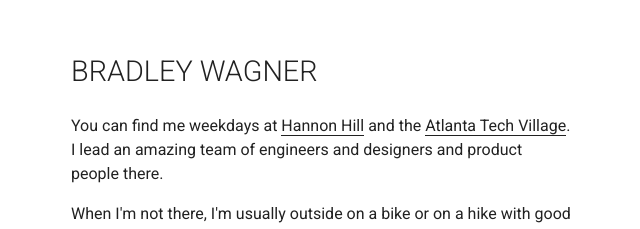
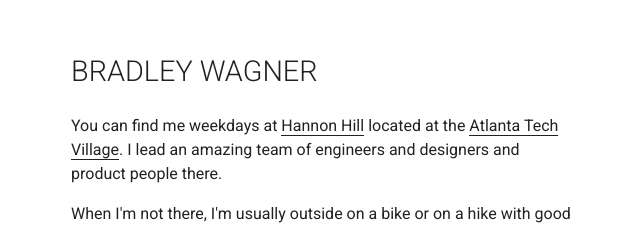
Before and after one commit to bradical/bradical.github.io, a website: page index.html in a window 1280 px wide. Shown: the part 122-351 px from the top of the page, without its empty margins (319-959 px from the left). Drawn offline with Linux system fonts and the light colour scheme.

Commit message:
more copy changes

```diff
--- a/index.html
+++ b/index.html
@@ -15,7 +15,7 @@
     </header>
     <section>
       <p>
-        You can find me weekdays at <a href="http://www.hannonhill.com">Hannon Hill</a> and the <a href="http://atlantatechvillage.com">Atlanta Tech Village</a>. I lead an amazing team of engineers and designers and product people there.
+        You can find me weekdays at <a href="http://www.hannonhill.com">Hannon Hill</a> located at the <a href="http://atlantatechvillage.com">Atlanta Tech Village</a>. I lead an amazing team of engineers and designers and product people there.
       </p>
       <p>
         When I'm not there, I'm usually outside on a bike or on a hike with good people.
```
